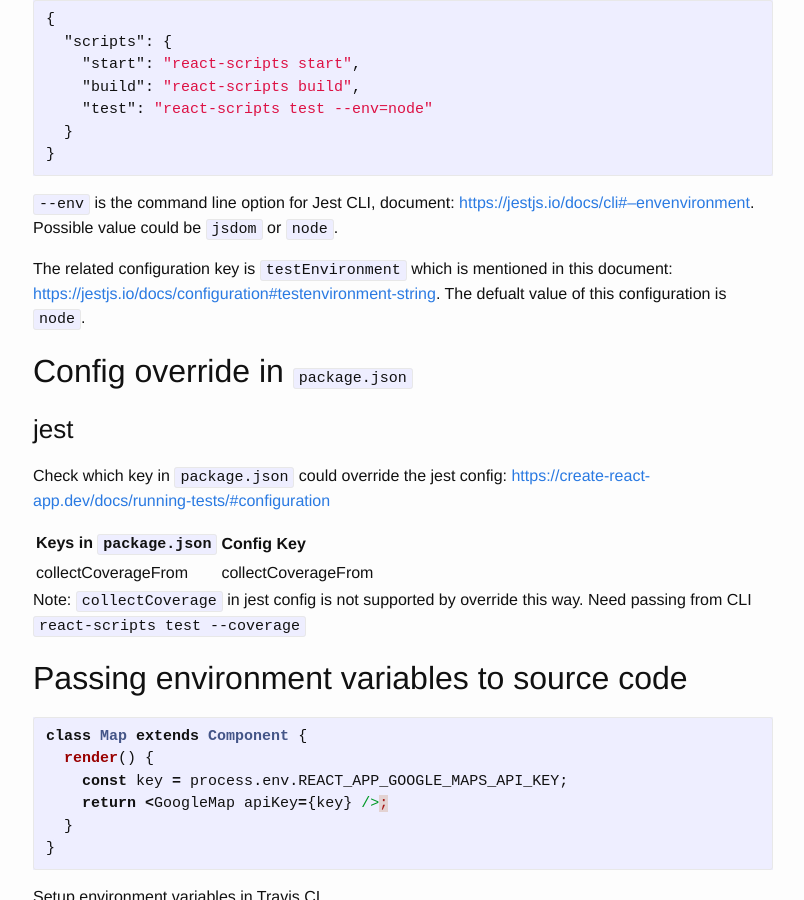
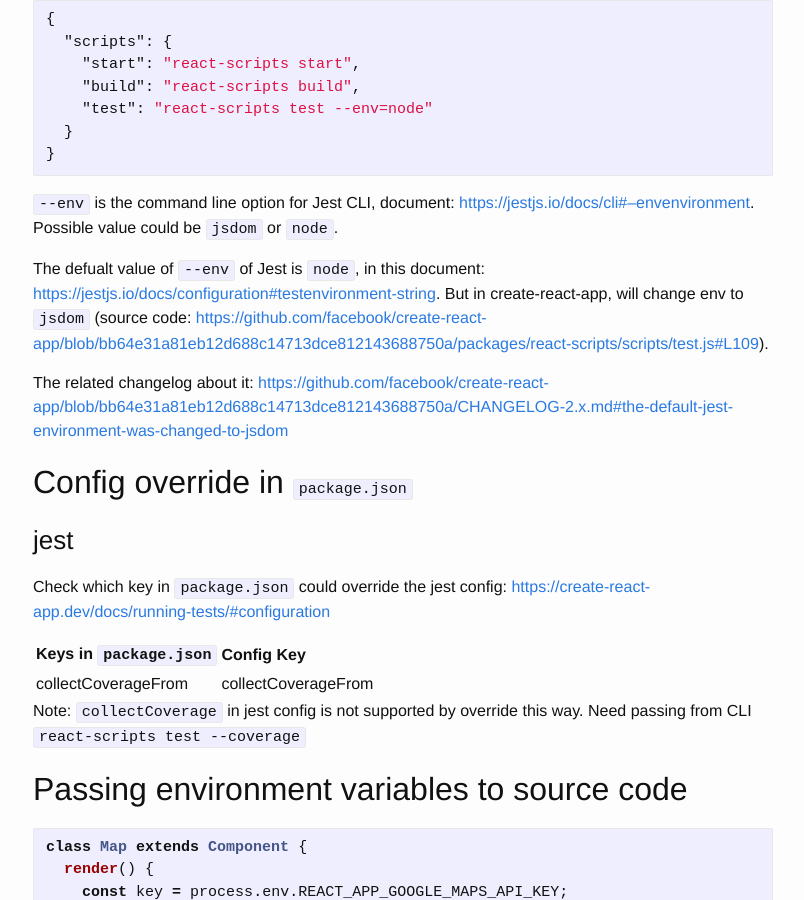
Before and after one commit to xx7y7xx/xx7y7xx.github.io, a Jekyll site: the page built from _pages/dev/create-react-app/index.md, in a window 1280 px wide and 900 px high, scrolled down 2087 px. Shown: the whole window, without its empty margins (237-1041 px from the left). Built offline with Jekyll 4.4.1, drawn with Linux system fonts in a browser that asks for light colours; comment, search, counter and statistics services are not loaded.

Commit message:
create-react-app jest

```diff
--- a/_pages/dev/create-react-app/index.md
+++ b/_pages/dev/create-react-app/index.md
@@ -111,8 +111,10 @@ import 'antd/dist/antd.css';
 `--env` is the command line option for Jest CLI, document: [https://jestjs.io/docs/cli#--envenvironment](https://jestjs.io/docs/cli#--envenvironment).
 Possible value could be `jsdom` or `node`.
 
-The related configuration key is `testEnvironment` which is mentioned in this document: [https://jestjs.io/docs/configuration#testenvironment-string](https://jestjs.io/docs/configuration#testenvironment-string).
-The defualt value of this configuration is `node`.
+The defualt value of `--env` of Jest is `node`, in this document: [https://jestjs.io/docs/configuration#testenvironment-string](https://jestjs.io/docs/configuration#testenvironment-string).
+But in create-react-app, will change env to `jsdom` (source code: [https://github.com/facebook/create-react-app/blob/bb64e31a81eb12d688c14713dce812143688750a/packages/react-scripts/scripts/test.js#L109](https://github.com/facebook/create-react-app/blob/bb64e31a81eb12d688c14713dce812143688750a/packages/react-scripts/scripts/test.js#L109)).
+
+The related changelog about it: [https://github.com/facebook/create-react-app/blob/bb64e31a81eb12d688c14713dce812143688750a/CHANGELOG-2.x.md#the-default-jest-environment-was-changed-to-jsdom](https://github.com/facebook/create-react-app/blob/bb64e31a81eb12d688c14713dce812143688750a/CHANGELOG-2.x.md#the-default-jest-environment-was-changed-to-jsdom)
 
 ## Config override in `package.json`
 
```
